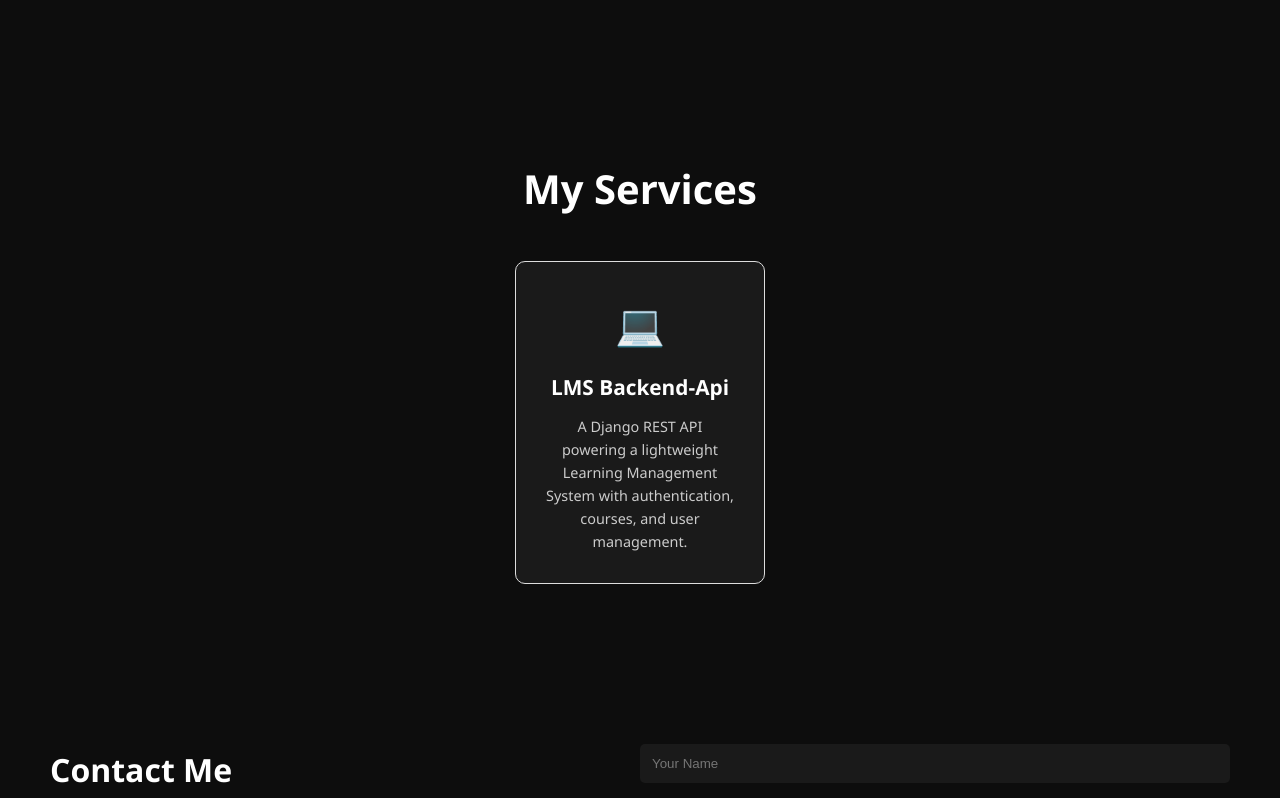
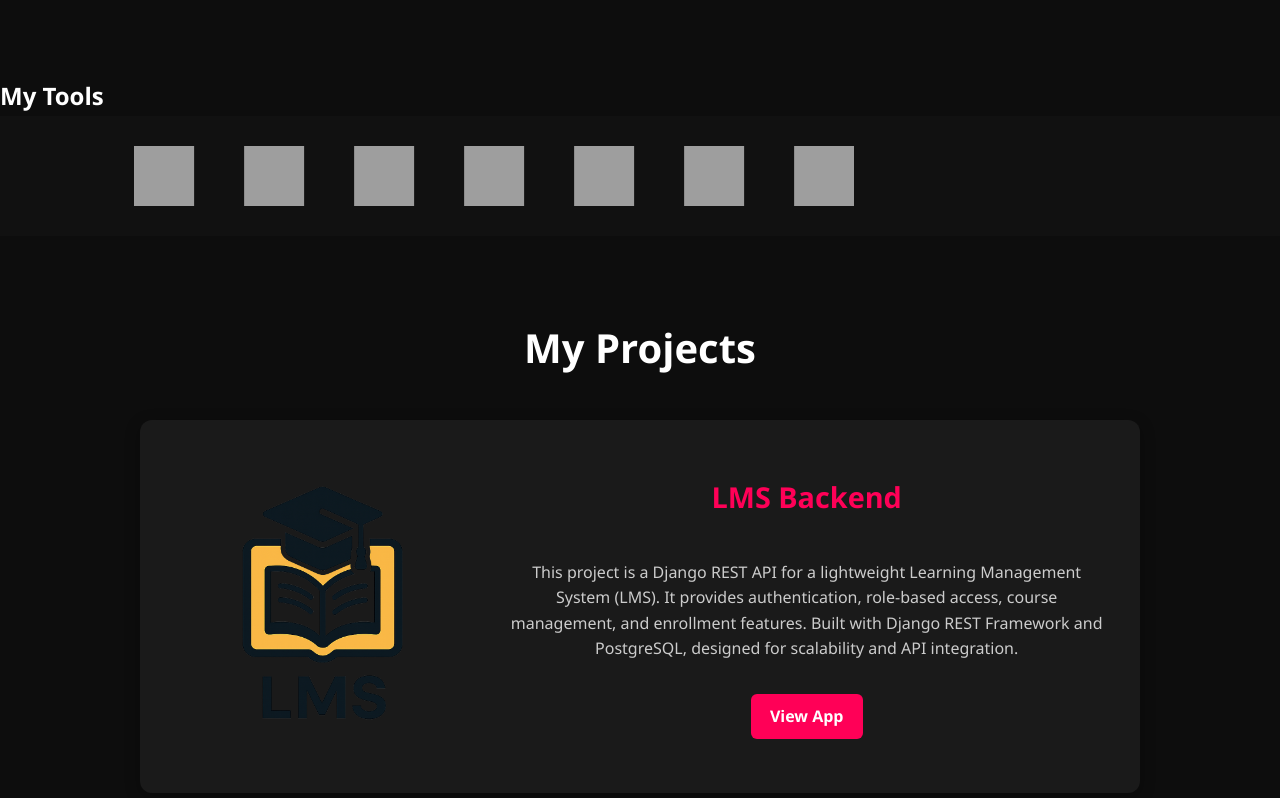
Before and after one commit to lexysticks/-my_porfolio, a plain HTML site: page index.html in a window 1280 px wide. Shown: the part 1287-2085 px from the top of the page. Drawn offline with Linux system fonts and the light colour scheme; grey boxes are pictures that could not be loaded.

Commit message:
initial commit

```diff
--- a/index.css
+++ b/index.css
@@ -1,4 +1,4 @@
-  * {
+* {
       margin: 0;
       padding: 0;
       box-sizing: border-box;
@@ -9,7 +9,52 @@
       background: #0d0d0d;
       color: #fff;
       line-height: 1.6;
-    }
+    }.section, .hero, .about-section, .services, .tools-section, .contact-section {
+  opacity: 0;
+  transform: translateY(50px);
+  transition: all 0.8s ease-in-out;
+}
+
+/* When visible */
+.show {
+  opacity: 1;
+  transform: translateY(0);
+}
+
+/* Tools slider */
+.tools-slider {
+  overflow: hidden;
+  width: 100%;
+  padding: 30px 0;
+  background: #111;
+  display: flex;
+  justify-content: center; /* Center the content */
+}
+
+.tools-track {
+  display: flex;
+  gap: 50px;
+  animation: scrollTools 15s linear infinite;
+  /* Start from center */
+  transform: translateX(-25%);
+}
+
+.tools-track img {
+  width: 60px;
+  height: 60px;
+}
+
+@keyframes scrollTools {
+  from { transform: translateX(-25%); } /* Start centered */
+  to   { transform: translateX(-75%); } /* Scroll left */
+}
+
+
+@keyframes scrollTools {
+  from { transform: translateX(0); }
+  to { transform: translateX(-50%); }
+}
+
 
     /* Header */
     header {
@@ -332,3 +377,100 @@
         flex-direction: column;
       }
     }
+
+     /* Project Section */
+.project-section {
+  display: flex;
+  align-items: center;
+  gap: 2rem;
+  max-width: 1000px;
+  margin: 2rem auto;
+  background-color: #1a1a1a;
+  border-radius: 12px;
+  padding: 2rem;
+  box-shadow: 0 4px 15px rgba(0,0,0,0.3);
+  transition: transform 0.3s ease, box-shadow 0.3s ease;
+}
+
+.project-section:hover {
+  transform: translateY(-6px);
+  box-shadow: 0 8px 25px rgba(0,0,0,0.5);
+}
+
+.project-image {
+  flex: 1;
+}
+
+.project-image img {
+  width: 100%;
+  border-radius: 10px;
+  object-fit: cover;
+}
+
+.project-details {
+  flex: 2;
+}
+
+.project-details h2 {
+  margin-top: 0;
+  font-size: 1.8rem;
+  color: #ff0057;
+}
+
+.project-details p {
+  color: #ccc;
+  line-height: 1.6;
+  margin: 1rem 0;
+}
+
+/* View App button */
+.view-btn {
+  display: inline-block;
+  padding: 0.6rem 1.2rem;
+  margin-top: 1rem;
+  background-color: #ff0057;
+  color: #fff;
+  border-radius: 6px;
+  text-decoration: none;
+  font-weight: bold;
+  transition: background 0.3s;
+}
+
+.view-btn:hover {
+  background-color: #e6004c;
+}
+/* Footer */
+.footer {
+  background: #000;
+  color: #fff;
+  padding: 40px 20px 20px;
+  margin-top: 50px;
+}
+
+
+
+
+.footer-bottom {
+  text-align: center;
+  margin-top: 20px;
+  border-top: 1px solid #222;
+  padding-top: 15px;
+  font-size: 0.85rem;
+  color: #aaa;
+}
+
+/* Responsive */
+@media (max-width: 768px) {
+  .footer-container {
+    flex-direction: column;
+    text-align: center;
+    gap: 20px;
+  }
+
+  .footer-links {
+    flex-direction: row;
+    justify-content: center;
+    flex-wrap: wrap;
+    gap: 15px;
+  }
+}
--- a/index.html
+++ b/index.html
@@ -28,7 +28,7 @@
       <h2>Olomola From Nigeria</h2>
     </div>
     <div class="hero-image">
-      <img src="/image/WhatsApp Image 2025-09-06 at 22.42.10.jpeg" alt="Profile Photo" />
+      <img src="/image/WhatsApp Image 2025-09-06 at 22.42.10.jpeg" width="700px" alt="Profile Photo" />
     </div>
   </section>
 
@@ -70,29 +70,76 @@
       </ul>
     </div>
   </section>
+<!-- My Tools -->
+<section class="tools-section" id="tools">
+  <h2>My Tools</h2>
+  <div class="tools-slider">
+    <div class="tools-track">
+      <img src="https://cdn.jsdelivr.net/gh/devicons/devicon/icons/python/python-original.svg" alt="Python" />
+      <img src="https://cdn.jsdelivr.net/gh/devicons/devicon/icons/django/django-plain.svg" alt="Django" />
+      <img src="https://cdn.jsdelivr.net/gh/devicons/devicon/icons/postgresql/postgresql-original.svg" alt="PostgreSQL" />
+      <img src="https://cdn.jsdelivr.net/gh/devicons/devicon/icons/html5/html5-original.svg" alt="HTML5" />
+      <img src="https://cdn.jsdelivr.net/gh/devicons/devicon/icons/css3/css3-original.svg" alt="CSS3" />
+      <img src="https://cdn.jsdelivr.net/gh/devicons/devicon/icons/javascript/javascript-original.svg" alt="JavaScript" />
+      <img src="https://cdn.jsdelivr.net/gh/devicons/devicon/icons/react/react-original.svg" alt="React" />
+      <!-- <img src="https://cdn.jsdelivr.net/gh/devicons/devicon/icons/amazonwebservices/amazonwebservices-original.svg" alt="AWS" /> -->
 
-  <!-- Services -->
+
+    </div>
+  </div>
+</section>
+
+
+
+
+
+  </div>
+
   <section class="services" id="services">
-    <h2>My Services</h2>
-    <div class="service-cards">
+  <h2>My Projects</h2>
 
-      <a href="https://lms-9r15.onrender.com" class="service-card">
-  <div class="icon">💻</div>
-  <h3>LMS Backend-Api</h3>
-  <p>A Django REST API powering a lightweight Learning Management System with authentication, courses, and user management.</p>
-</a>
-      <!-- <div class="service-card">
-        <div class="icon">🎨</div>
-        <h3>UI/UX Design</h3>
-        <p>Designing modern and user-friendly digital interfaces for web and apps.</p>
-      </div>
-      <div class="service-card">
-        <div class="icon">📱</div>
-        <h3>App Development</h3>
-        <p>Developing cross-platform mobile applications for Android and iOS.</p>
-      </div>
-    </div> -->
-  </section>
+  <!-- Project 1 -->
+  <div class="project-section">
+    <div class="project-image">
+      <img src="/image/ChatGPT Image Sep 23, 2025, 09_13_53 AM.png" alt="LMS Backend Project Screenshot" />
+    </div>
+    <div class="project-details">
+      <h2>LMS Backend</h2>
+      <p>
+        This project is a Django REST API for a lightweight Learning Management System (LMS).
+        It provides authentication, role-based access, course management, and enrollment features.
+        Built with Django REST Framework and PostgreSQL, designed for scalability and API integration.
+      </p>
+      <a href="https://lms-9r15.onrender.com" target="_blank" class="view-btn">View App</a>
+    </div>
+  </div>
+
+  <!-- Project 2 -->
+  <div class="project-section">
+    <div class="project-image">
+      <img src="/image/WhatsApp Image 2025-09-18 at 11.14.15(1).jpeg" alt="Another Project Screenshot" />
+    </div>
+    <div class="project-details">
+      <h2>Fresco Hairvolution Website</h2>
+<p>
+  A responsive barbershop website built with HTML, CSS, and JavaScript.
+  It features a modern design with smooth navigation, a bold brand identity,
+  and interactive elements to enhance user experience.
+  The project highlights clean layout practices, attention to detail, and mobile-friendly development.
+</p>
+
+      <a href="https://fresco-hairvolution.onrender.com/" target="_blank" class="view-btn">View App</a>
+    </div>
+  </div>
+</section>
+
+
+
+
+
+
+
+
 
   <!-- Contact -->
   <section class="contact-section" id="contact">
@@ -119,6 +166,13 @@
       <p id="message"></p>
     </div>
   </section>
+  <footer class="footer">
+
+  <div class="footer-bottom">
+    <p>&copy; 2025 Olalekan Olomola. All rights reserved.</p>
+  </div>
+</footer>
+
 
 </body>
 <script src="/index.js"></script>
--- a/index.js
+++ b/index.js
@@ -10,3 +10,34 @@ function showTab(tabId, el) {
       document.getElementById("message").textContent = "Thanks for reaching out!";
       this.reset();
     });
+    // Scroll animation
+const sections = document.querySelectorAll("section");
+
+const revealOnScroll = () => {
+  sections.forEach((sec) => {
+    const rect = sec.getBoundingClientRect();
+    if (rect.top < window.innerHeight - 100) {
+      sec.classList.add("show");
+    }
+  });
+};
+
+window.addEventListener("scroll", revealOnScroll);
+revealOnScroll(); // run once on load
+document.addEventListener("DOMContentLoaded", () => {
+  const sections = document.querySelectorAll(
+    ".hero, .about-section, .services, .tools-section, .contact-section"
+  );
+
+  const revealOnScroll = () => {
+    sections.forEach(sec => {
+      const rect = sec.getBoundingClientRect();
+      if (rect.top < window.innerHeight - 100) {
+        sec.classList.add("show");
+      }
+    });
+  };
+
+  window.addEventListener("scroll", revealOnScroll);
+  revealOnScroll(); // Run once on page load
+});
```
Also changed, not shown: image/ChatGPT Image Sep 23, 2025, 09_13_53 AM.png (added), image/WhatsApp Image 2025-09-18 at 11.14.15(1).jpeg (added).
